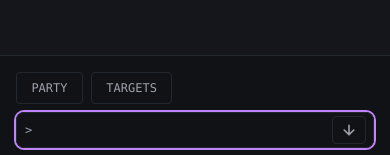
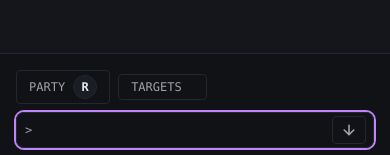
Before and after one commit to nice-ish/netbreaker, a React (Vite) app: page / in a window 390 px wide. Shown: the part 614-769 px from the top of the page. Built offline with nearby package versions, Linux system fonts and the light colour scheme.

Commit message:
tweaking mobile targeting

```diff
--- a/src/components/CharacterCard.tsx
+++ b/src/components/CharacterCard.tsx
@@ -43,9 +43,17 @@ export default function CharacterCard({
     color === 'bg-nb'
       ? 'bg-nb-200'
       : 'bg-nb-300';
+
+  // Special border styles for active and targeted characters
+  const borderStyle = currentTurn
+    ? 'border-2 border-yellow-400'
+    : isTargeted
+    ? 'border-2 border-dashed border-yellow-400'
+    : `border ${borderColor}`;
+
   return (
     <div
-      className={`rounded-lg border p-3 mb-2 shadow-sm ${cardBg} ${borderColor} ${highlight ? 'ring-2 ring-yellow-100-opacity-10' : ''}`}
+      className={`rounded-lg p-3 mb-2 shadow-sm ${cardBg} ${borderStyle} ${highlight ? 'ring-2 ring-yellow-100-opacity-10' : ''}`}
     >
       <div className="flex items-center justify-between mb-1">
         <span className="font-mono text-xs uppercase text-nb-text flex items-center gap-2">
--- a/src/components/Terminal.tsx
+++ b/src/components/Terminal.tsx
@@ -85,6 +85,9 @@ export default function Terminal() {
   const targets = useGameStore((s) => s.targets)
   const setScanned = useGameStore((s) => s.setScanned)
   const scanned = useGameStore((s) => s.scanned)
+  const currentTurnIndex = useGameStore((s) => s.currentTurnIndex);
+  const turnOrder = useGameStore((s) => s.turnOrder);
+  const currentActor = turnOrder && currentTurnIndex >= 0 ? turnOrder[currentTurnIndex] : null;
 
   const allChars = [player, ...party, ...(encounter?.enemies || [])]
 
@@ -434,20 +437,56 @@ export default function Terminal() {
 
       <div className="sticky bottom-0 bg-nb-500 z-20 border-t border-nb-border p-4 ">
         {/* Mobile-only party/targets buttons and overlays */}
-        <div className="flex gap-2 mb-2 md:hidden">
+        <div className="flex gap-2 mb-2 md:hidden items-center">
           <button
             type="button"
-            className="text-xs px-3 py-1 bg-nb-500 text-nb-subtext rounded font-mono uppercase border border-nb-border transition-colors hover:bg-nb-100 hover:text-nb-accent focus:outline-none focus:ring-2 focus:ring-nb-accent"
+            className="flex items-center text-xs px-3 py-1 bg-nb-500 text-nb-subtext rounded font-mono uppercase border border-nb-border transition-colors hover:bg-nb-100 hover:text-nb-accent focus:outline-none focus:ring-2 focus:ring-nb-accent"
             onClick={() => setShowParty(true)}
           >
             Party
+            <span className="flex -space-x-2 ml-2">
+              {[player, ...party].map(c => {
+                const isCurrentTurn = currentActor?.id === c.id;
+                const isTargeted = currentActor ? targets[currentActor.id]?.toLowerCase() === c.name.toLowerCase() : false;
+                return (
+                  <span
+                    key={c.id}
+                    className={`inline-flex items-center justify-center w-6 h-6 rounded-full text-nb-text text-xs font-bold
+                      ${isCurrentTurn ? 'border-2 border-yellow-400 bg-nb-300' : 'border border-nb-border bg-nb-200'}
+                      ${isTargeted ? 'border-2 border-dashed border-yellow-400' : ''}
+                      transition-all duration-200
+                    `}
+                  >
+                    {c.name.charAt(0)}
+                  </span>
+                );
+              })}
+            </span>
           </button>
           <button
             type="button"
-            className="text-xs px-3 py-1 bg-nb-500 text-nb-subtext rounded font-mono uppercase border border-nb-border transition-colors hover:bg-nb-100 hover:text-nb-accent focus:outline-none focus:ring-2 focus:ring-nb-accent"
+            className="text-xs px-3 py-1 bg-nb-500 text-nb-subtext rounded font-mono uppercase border border-nb-border transition-colors hover:bg-nb-100 hover:text-nb-accent focus:outline-none focus:ring-2 focus:ring-nb-accent flex items-center gap-1"
             onClick={() => setShowTargets(true)}
           >
             Targets
+            <span className="flex -space-x-2 ml-2 items-center">
+              {(encounter?.enemies || []).map(e => {
+                const isCurrentTurn = currentActor?.id === e.id;
+                const isTargeted = currentActor ? targets[currentActor.id]?.toLowerCase() === e.name.toLowerCase() : false;
+                return (
+                  <span
+                    key={e.id}
+                    className={`inline-flex items-center justify-center w-6 h-6 rounded-full text-nb-text text-xs font-bold
+                      ${isCurrentTurn ? 'border-2 border-yellow-400 bg-nb-300' : 'border border-nb-border bg-nb-200'}
+                      ${isTargeted ? 'border-2 border-dashed border-yellow-400' : ''}
+                      transition-all duration-200
+                    `}
+                  >
+                    {e.name.charAt(0)}
+                  </span>
+                );
+              })}
+            </span>
           </button>
         </div>
         {/* Party overlay */}
--- a/src/data/tutorialEncounter.ts
+++ b/src/data/tutorialEncounter.ts
@@ -10,6 +10,7 @@ export const tutorialEncounter: Encounter = {
       id: "dummy-1",
       name: "Training Dummy",
       class: "Target",
+      avatar: "TD",
       integrity: 200,
       maxIntegrity: 200,
       isPlayer: false, // ✅ THIS IS MISSING
--- a/src/state/useGameStore.ts
+++ b/src/state/useGameStore.ts
@@ -8,6 +8,7 @@ interface Character {
   integrity: number
   maxIntegrity: number
   isPlayer?: boolean
+  avatar: string
   stats: {
     logic: number
     force: number
@@ -192,9 +193,10 @@ export const useGameStore = create<GameState>((set, get) => ({
         name: 'Root',
         class: 'Promptweaver',
         integrity: 100,
-    maxIntegrity: 100,
-    isPlayer: true,
-    stats: { logic: 4, force: 3, stability: 2, speed: 2 },
+        maxIntegrity: 100,
+        isPlayer: true,
+        avatar: 'RT',
+        stats: { logic: 4, force: 3, stability: 2, speed: 2 },
         subsystems: ['Exploit', 'Patch', 'Branch', 'Merge'],
         status: [],
     },
@@ -270,6 +272,7 @@ export const useGameStore = create<GameState>((set, get) => ({
             integrity: 100,
             maxIntegrity: 100,
             isPlayer: false,
+            avatar: 'B',
             stats: { logic: 1, force: 5, stability: 3, speed: 2 },
             subsystems: ['Force', 'Crash', 'Branch', 'Merge'],
             status: [],
```
Also changed, not shown: src/tailwind.output.css.
